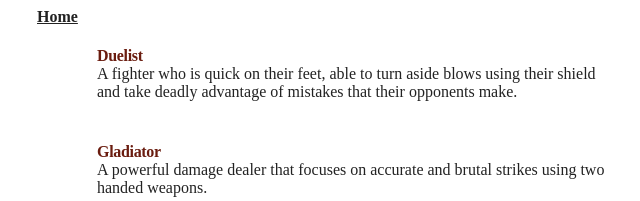
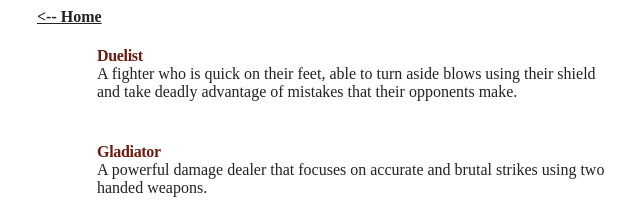
Before and after one commit to abregado/easyroleplay, a Jekyll site: the page built from sections/character-pages/character-list.html, in a window 1280 px wide and 900 px high. Shown: the top 201 px of the window, without its empty margins (303-943 px from the left). Built offline with Jekyll 4.4.1, drawn with Linux system fonts in a browser that asks for light colours.

Commit message:
fixed links

```diff
--- a/_layouts/character.html
+++ b/_layouts/character.html
@@ -1,6 +1,6 @@
 ---
 layout: "default"
 ---
-<a class="back" href="/characters"><- Character List</a>
+<a class="back" href="/characters"><-- Character List</a>
 {% assign classData = site.data.classes[page.className] %}
 {% include class/class-full.html class=classData %}
--- a/index.html
+++ b/index.html
@@ -4,6 +4,6 @@ layout: default
 ---
 
 <nav>
-    <a class="back" href="characters/">Character List</a>
-    <a class="back" href="item-generator/">Item Generator</a>
+    <a class="back" href="characters">Character List</a>
+    <a class="back" href="item-generator">Item Generator</a>
 </nav>
--- a/sections/character-pages/character-list.html
+++ b/sections/character-pages/character-list.html
@@ -4,7 +4,7 @@ permalink: "/characters"
 layout: default
 ---
 
-<a class="back" href="/">Home</a>
+<a class="back" href="/"><-- Home</a>
 <ul class="character-classes">
   {% for item in site.data.classes %}
   {% assign content = item[1] %}
```
